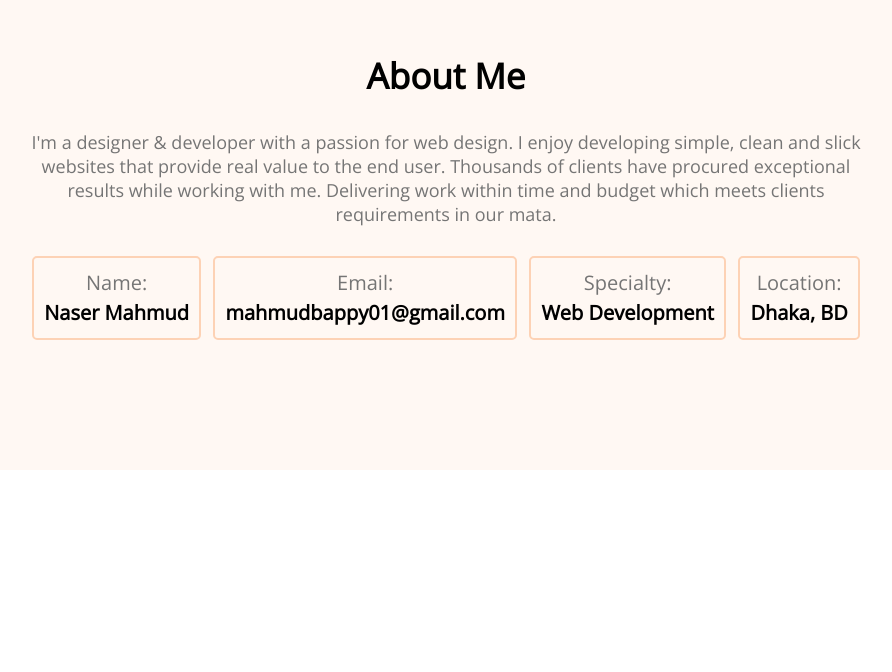
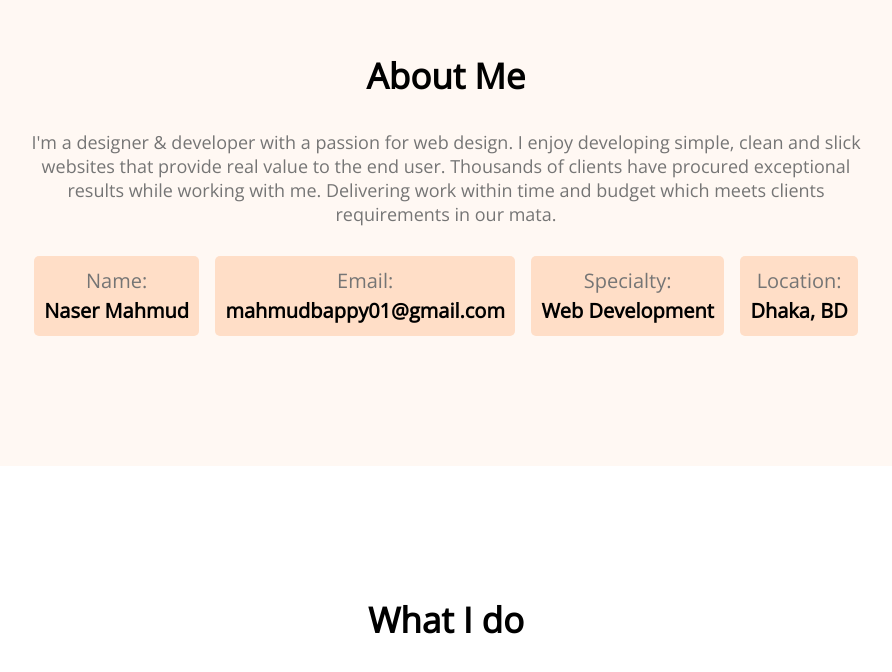
Before and after one commit to NaserUddinMahmud/Mahmud-portfolio, a plain HTML site: page index.html in a window 1280 px wide. Shown: the part 670-1342 px from the top of the page, without its empty margins (194-1086 px from the left). Before the commit the page ends 1140 px from the top, so only its background shows below. Drawn offline with nearby package versions, Linux system fonts and the light colour scheme.

Commit message:
what i do added

```diff
--- a/index.html
+++ b/index.html
@@ -43,6 +43,7 @@
       </div>
     </header>
     <main>
+        <!-- about me section -->
         <section class="about-me">
             <h3 class="section-title">About Me</h3>
             <p class="section-description">I'm a designer & developer with a passion for web design. I enjoy developing simple, clean and slick websites that provide real value to the end user. Thousands of clients have procured exceptional results while working with me. Delivering work within time and budget which meets clients requirements in our mata.</p>
@@ -65,6 +66,11 @@
                 </div>
             </div>
         </section>
+        <!-- what I do section -->
+        <section class="what-i-do">
+            <h3 class="section-title">What I do</h3>
+
+        </section>
     </main>
     <footer></footer>
   </body>
--- a/styles/portfolio.css
+++ b/styles/portfolio.css
@@ -111,8 +111,13 @@ main {
   line-height: 30px;
 }
 .about-info{
-    border: 2px solid #fdd2b5;
+    background-color: #ffdec7;
     padding: 10px;
     border-radius: 5px;
 
 }
+/* what-i-do styles */
+.what-i-do{
+    text-align: center;
+  margin-top: 130px;
+}
```
